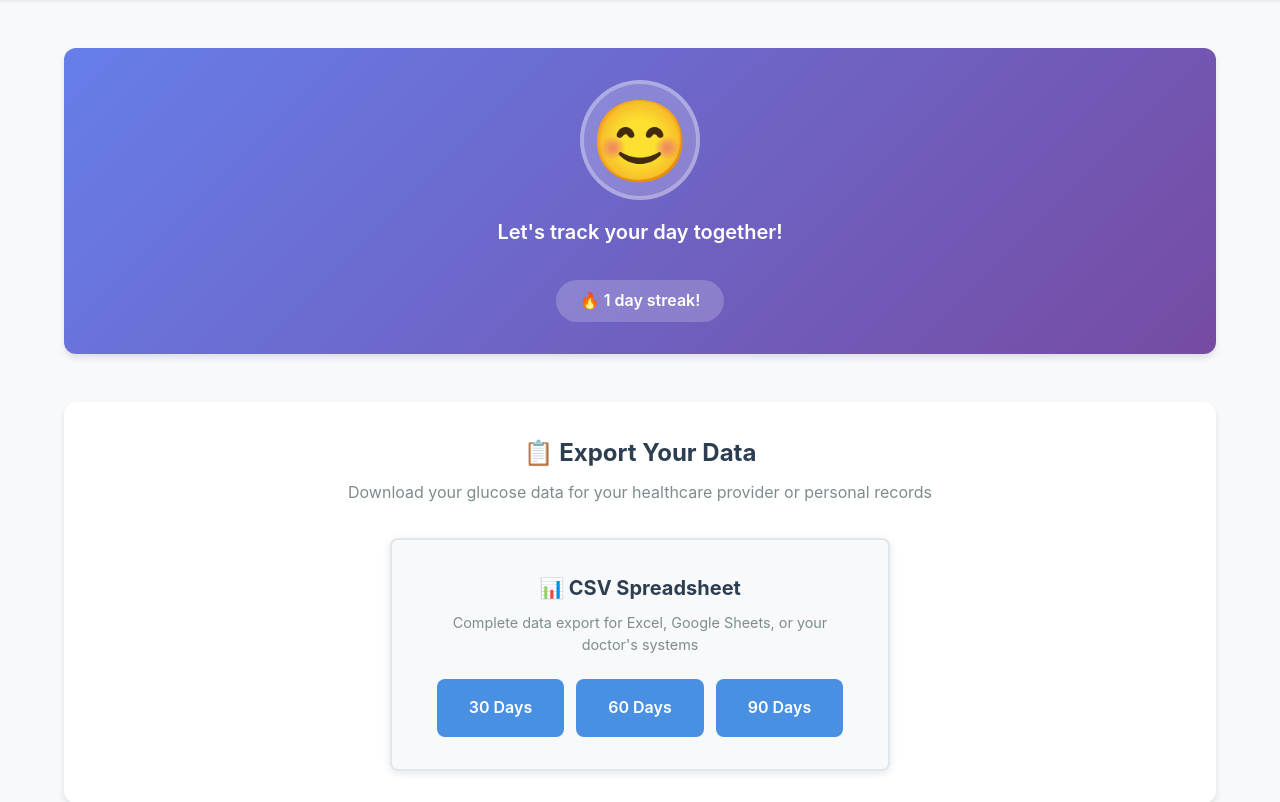
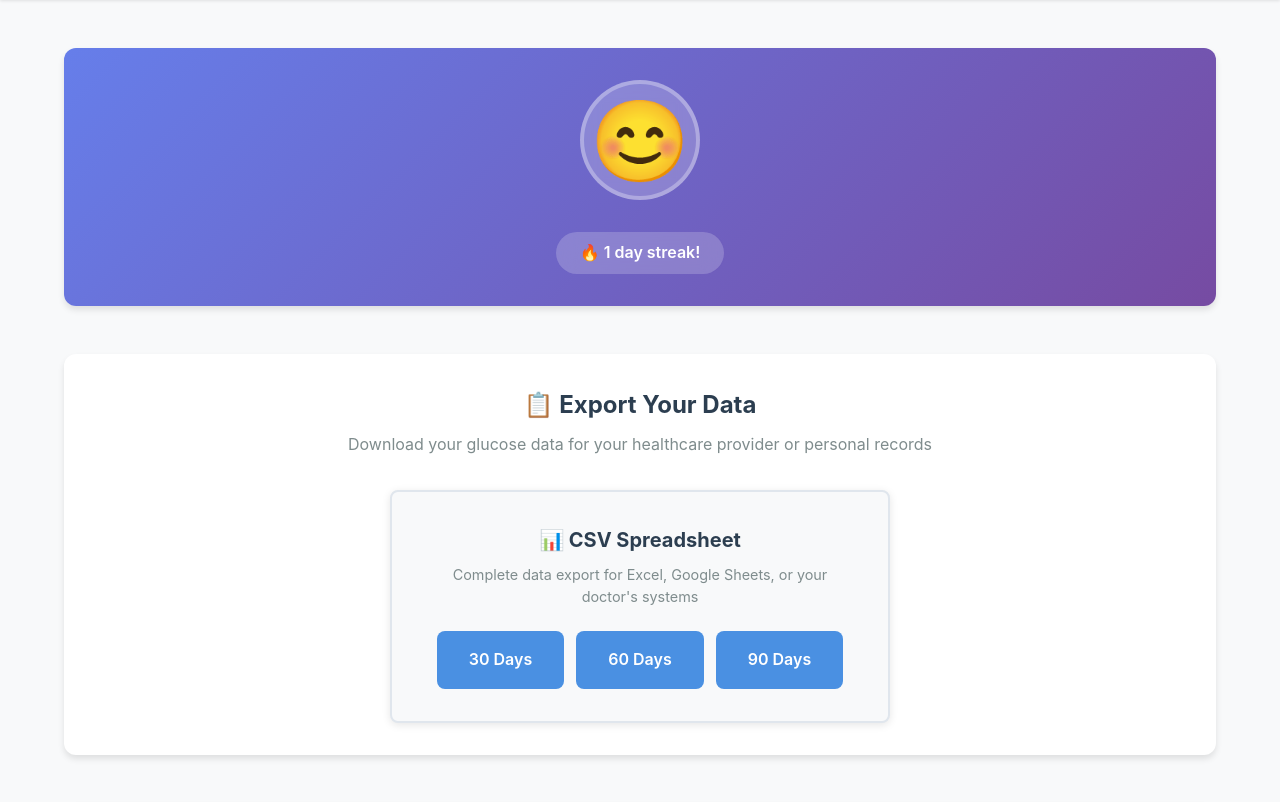
Before and after one commit to Eoinol12345/Pancrepal-3, a Flask app: page / in a window 1280 px wide. Shown: the part 87-889 px from the top of the page. Run offline with Flask 3, Linux system fonts and the light colour scheme; a user stored in the database is signed in; data comes from the database, SQL or seed files in the repository.

Commit message:
Update index.html

```diff
--- a/templates/index.html
+++ b/templates/index.html
@@ -10,9 +10,6 @@
             <div class="avatar">
                 😊
             </div>
-            <p class="avatar-message">
-                Let's track your day together!
-            </p>
 
             <!-- Streak Display -->
             {% if progress['current_streak'] > 0 %}
```
